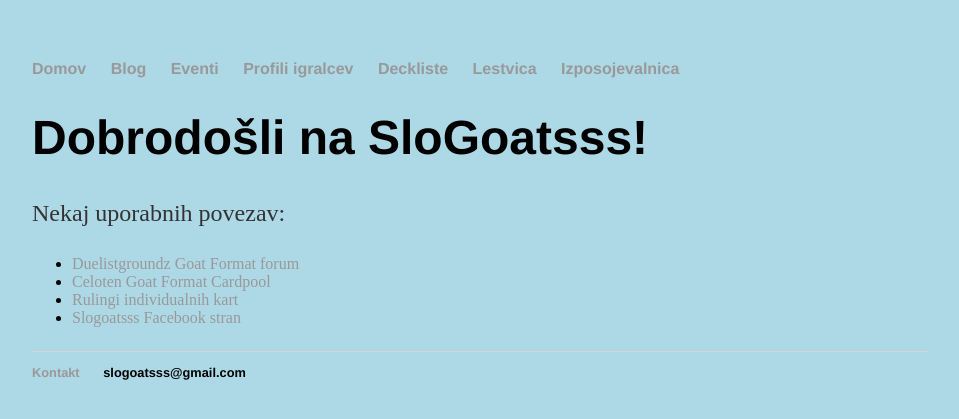
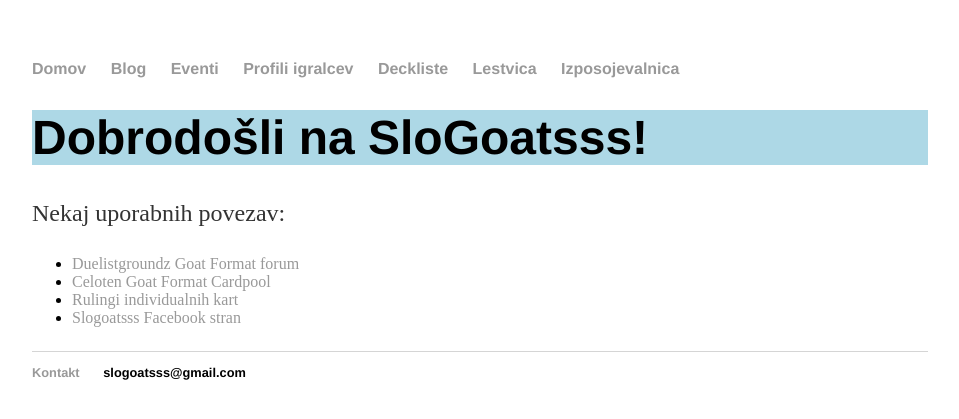
Before and after one commit to slogoatsss/slogoatsss.github.io, a Jekyll site: the page built from index.html, in a window 1280 px wide. Shown: the top 419 px of the page, without its empty margins (160-1119 px from the left). Built offline with Jekyll 4.4.1, drawn with Linux system fonts in a browser that asks for light colours.

Commit message:
Update main.css

```diff
--- a/css/main.css
+++ b/css/main.css
@@ -1,7 +1,6 @@
 body {
     margin: 60px auto;
     width: 70%;
-    background-color: lightblue;
 }
 nav ul, footer ul {
     font-family:'Helvetica', 'Arial', 'Sans-Serif';
@@ -23,6 +22,7 @@ a:hover {
 h1 {
     font-size: 3em;
     font-family:'Helvetica', 'Arial', 'Sans-Serif';
+    background-color: lightblue;
 }
 p {
     font-size: 1.5em;
```
